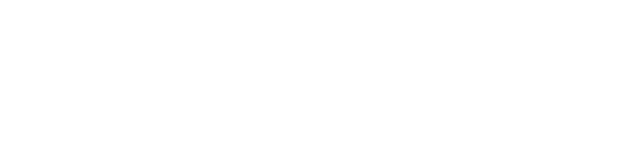
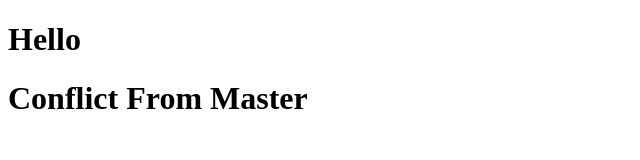
Before and after one commit to luxeko/GitHub_vn, a plain HTML site: page GitHub_vn/index.html in a window 1280 px wide. Shown: the whole page, without its empty margins (0-640 px from the left). Drawn offline with Linux system fonts and the light colour scheme.

Commit message:
conflict from master

```diff
--- a/GitHub_vn/index.html
+++ b/GitHub_vn/index.html
@@ -7,6 +7,7 @@
     <title>Document</title>
 </head>
 <body>
-
+    <h1>Hello</h1>
+    <h1>Conflict From Master</h1>
 </body>
 </html>
```
